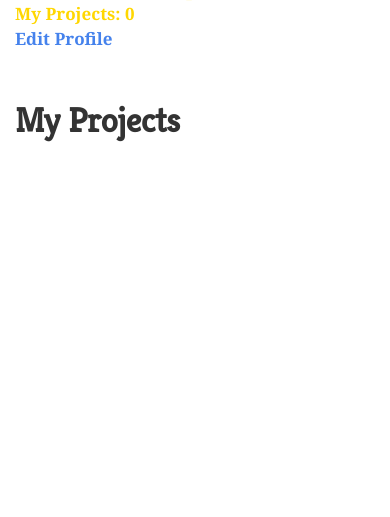
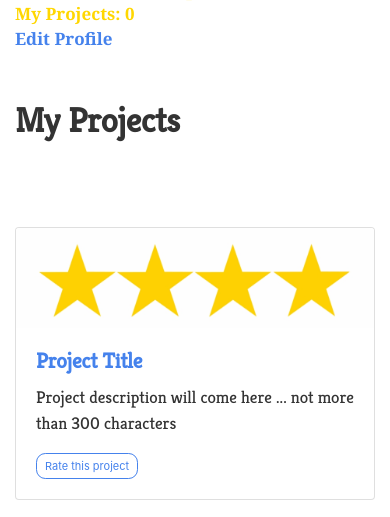
Before and after one commit to rknyra/rate-me-pro, a Django app: page /my-profile/ in a window 390 px wide. Shown: the part 359-876 px from the top of the page. Before the commit the page ends 501 px from the top, so only its background shows below. Run offline with Django 3.2, Linux system fonts and the light colour scheme; the visitor is signed in with stand-in values (Sample User, id 1); data that the repository does not hold is empty; some libraries are stand-ins or nearby versions; some web fonts are replaced.

Commit message:
modify the update profile url so that it updates the user bio once the user edits it

```diff
--- a/rates/templates/rmp_pages/profile.html
+++ b/rates/templates/rmp_pages/profile.html
@@ -26,7 +26,7 @@
                     <p> Bio: {{ request.user.profile.bio}}</p>
                     <p> Email: {{request.user.email}} </p>
                     <p> My Projects: {{user.project_set.all|length}}  </p>
-                    <p> <a href="/update-profile"> Edit Profile </a> </p>
+                    <p> <a href="{% url 'update_profile' %}"> Edit Profile </a> </p>
 
                 </div>
 
@@ -48,7 +48,22 @@
 
             <!-- ============= start of loop that lists all projects per specific user ================= -->
 
+            <div class="card projectDiv">
+                <img class="card-img-top projectImage" src="static/images/sampleicon.png" alt="Card image cap">
+                <div class="card-body">
+                <h5 class="card-title"> <a href="/"> Project Title </a> </h5>
+                <p class="card-text blur">  Project description will come here ... not more than 300 characters</p>
 
+
+                <div class="overlay">
+                <p class="aveScore"> ave score:  </p> <!-- hidden until img hover -->
+                </div>
+
+                    <!-- Button trigger modal -->
+                 <button type="button" class="btn btn-sm btn-outline-primary" data-toggle="modal" data-target="#exampleModalCenter"> Rate this project </button>
+
+                 </div>
+            </div>
 
 
 
```
Also changed, not shown: rates/templates/rmp_pages/update_profile.html (+8 -6 lines).
